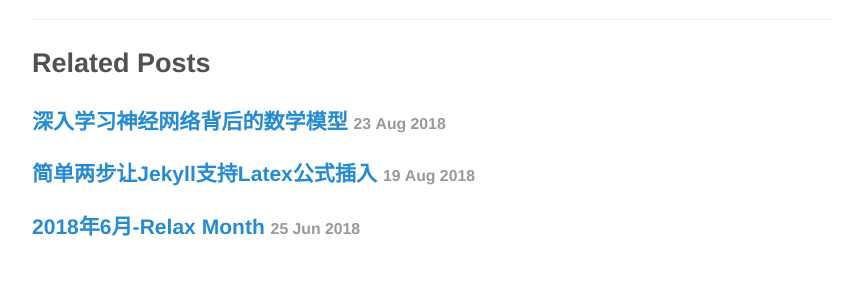
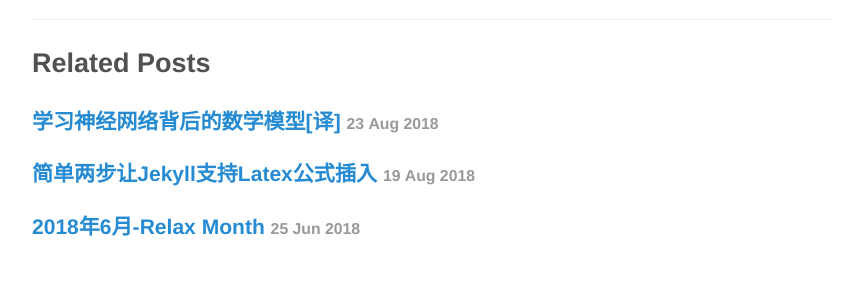
Before and after one commit to haoeric/haoeric.github.io, a Jekyll site: the page built from _posts/Data Analysis/2016-08-01-SOM-in-R-FlowSOM-pacakge.md, in a window 1280 px wide. Shown: the part 338-638 px from the top of the page, without its empty margins (208-1071 px from the left). Built offline with Jekyll 4.4.1, drawn with Linux system fonts in a browser that asks for light colours; comment, search, counter and statistics services are not loaded.

Commit message:
add notes to math behind NN

```diff
--- a/_posts/Data Analysis/2018-08-23-math-behind-deep-learning.md
+++ b/_posts/Data Analysis/2018-08-23-math-behind-deep-learning.md
@@ -1,6 +1,6 @@
 ---
 layout: postDataAnalysis
-title: 深入学习神经网络背后的数学模型
+title: 学习神经网络背后的数学模型[译]
 comments: true
 categories: [Data Analysis]
 tags: [neural network, deep learning, math, 神经网络, 数学模型]
```
Also changed, not shown: other parts of _posts/Data Analysis/2018-08-23-math-behind-deep-learning.md (+1 -1 lines).
